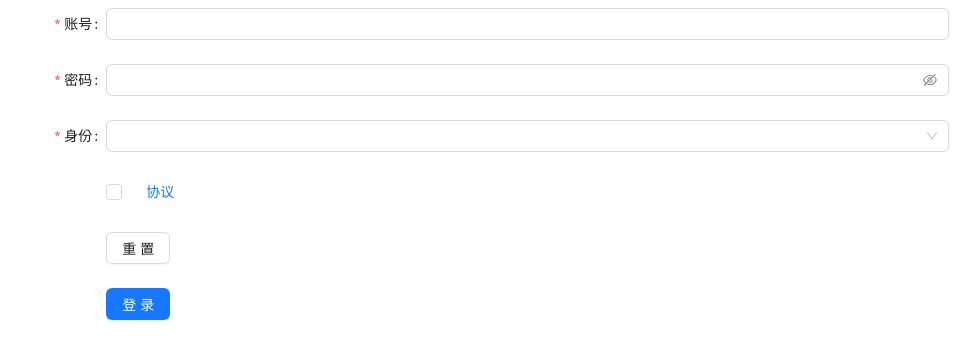
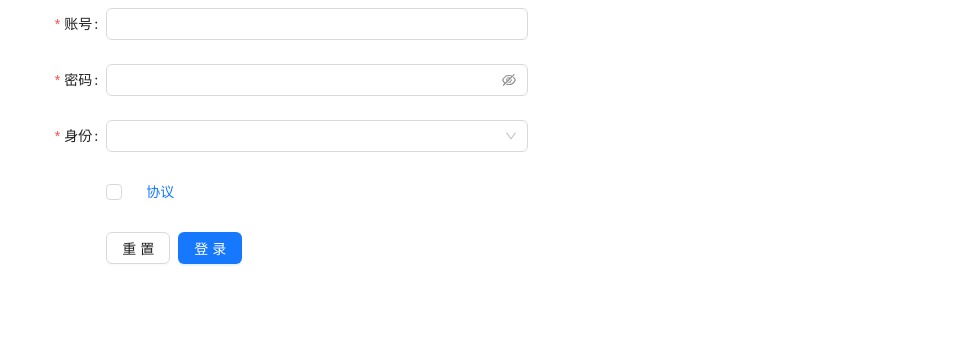
Before and after one commit to cxltybz/login, a React (Create React App) app: page / in a window 1280 px wide. Shown: the top 360 px of the page, without its empty margins (323-1280 px from the left). Built offline with nearby package versions, Linux system fonts and the light colour scheme.

Commit message:
样式的调整

```diff
--- a/src/Login.js
+++ b/src/Login.js
@@ -40,7 +40,8 @@ const Login = () => {
         <Form
             name="basic"
             labelCol={{ span: 8 }}
-            wrapperCol={{ span: 16 }}
+            wrapperCol={{ span: 8 }}
+            // 可以设置默认值
             initialValues={{
                 remember: true
             }}
@@ -71,19 +72,18 @@ const Login = () => {
                     <Select.Option value="2">区长</Select.Option>
                 </Select>
             </Form.Item>
-            <Form.Item name="checked" rules={[{ required: true, message: '请同意协议!' }]} valuePropName="checked" wrapperCol={{ offset: 8, span: 16 }}>
+            <Form.Item name="checked" wrapperCol={{ offset: 8, span: 8 }} rules={[{ required: true, message: '请同意协议!' }]} valuePropName="checked">
                 <Checkbox checked={checkNick} onChange={onCheckboxChange}>
                     <Button type="link" href='https://www.baidu.com/s?ie=UTF-8&wd=%E4%B8%96%E7%95%8C%E6%9D%AF'>协议</Button>
                 </Checkbox>
             </Form.Item>
-            <Form.Item wrapperCol={{ offset: 8, span: 16 }}>
-                <Button htmlType="button" onClick={onReset}>重置</Button>
-            </Form.Item>
-            <Form.Item wrapperCol={{ offset: 8, span: 16 }}>
+            <Form.Item wrapperCol={{ offset: 8, span: 8 }}>
+                <Button htmlType="button" onClick={onReset} style={{ marginRight: '8px' }}>重置</Button>
                 <Button type="primary" htmlType="submit">
                     登录
                 </Button>
             </Form.Item>
+
         </Form>
     );
 };
```
